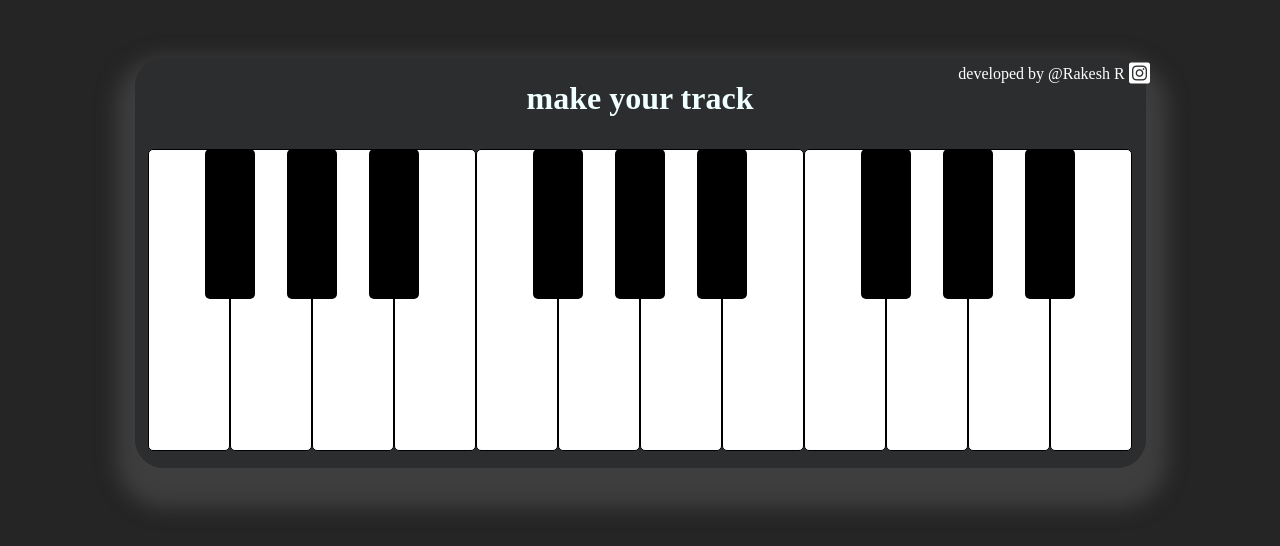
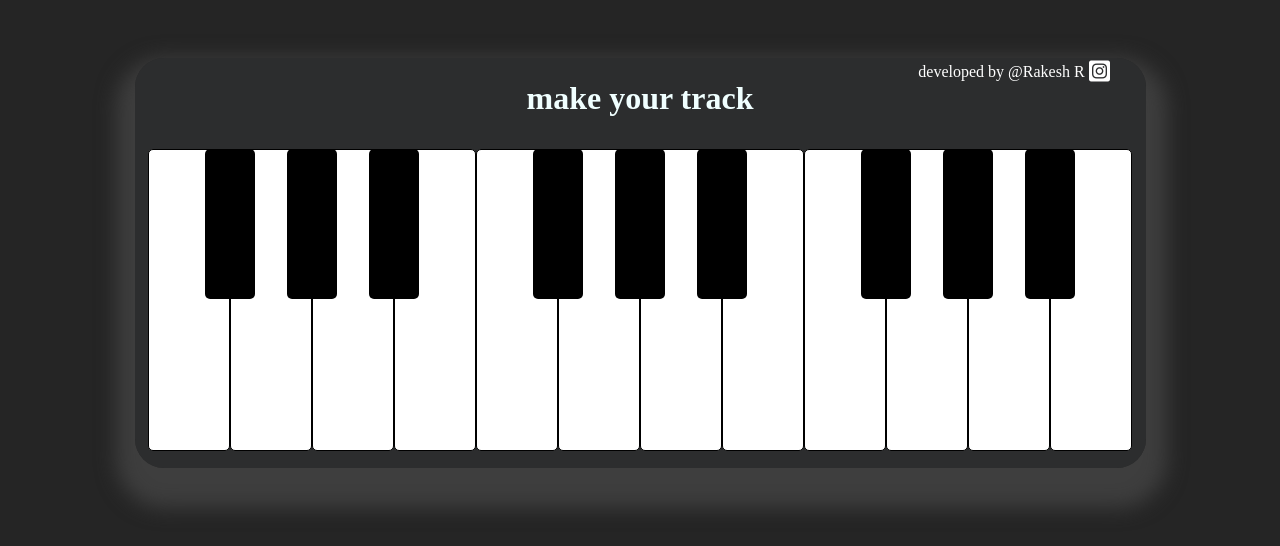
Before and after one commit to irakeshr/piano, a plain HTML site: page index.html in a window 1280 px wide. Shown: the part 172-718 px from the top of the page. Drawn offline with Linux system fonts and the light colour scheme.

Commit message:
adjust p tag

```diff
--- a/music.css
+++ b/music.css
@@ -65,8 +65,8 @@ header{
  p{
     color: white;
     position: relative;
-    right: -414px;
-    top: 91px;
+    right: -374px;
+    top: 89px;
     z-index: 2;
  }
  a{
```
